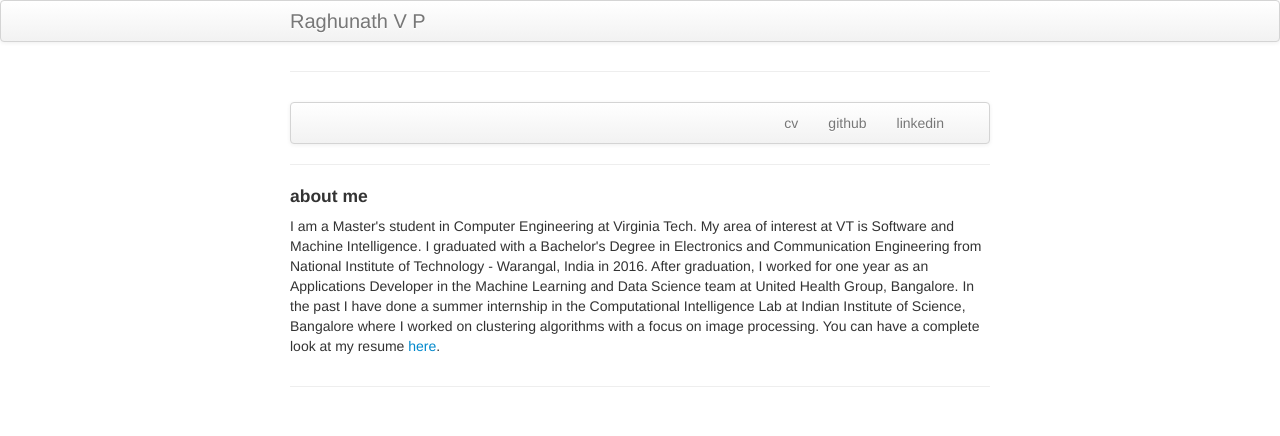
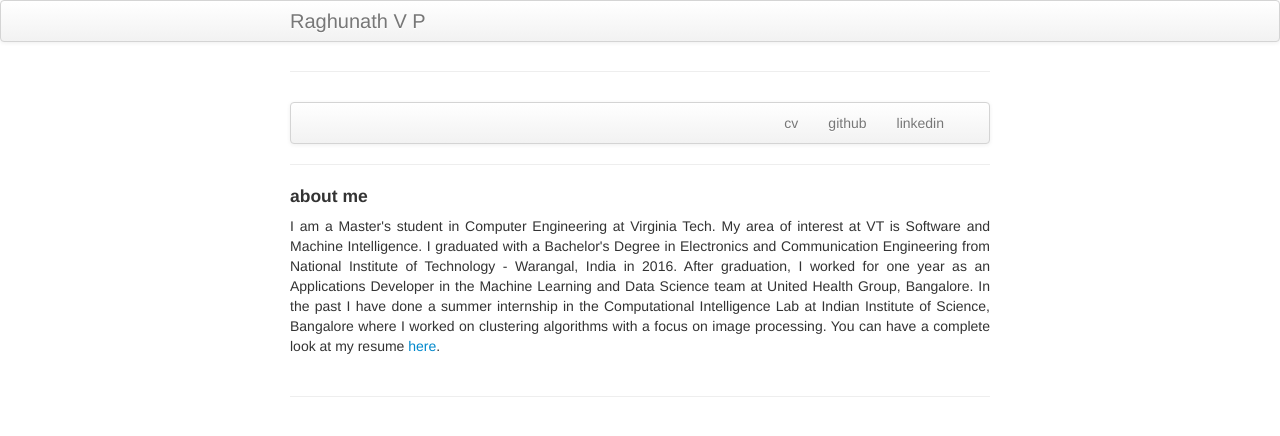
Before and after one commit to rvp22/rvp22.github.io, a Jekyll site: the page built from index.md, in a window 1280 px wide. Shown: the top 436 px of the page. Built offline with Jekyll 4.4.1, drawn with Linux system fonts in a browser that asks for light colours.

Commit message:
Update index.md

```diff
--- a/index.md
+++ b/index.md
@@ -18,8 +18,10 @@ description: Raghunath Virginia Tech Resume
 <div class="about me">
 <h4><a name="about me"></a>about me</h4>
 
+<p align="justify">
 I am a Master's student in Computer Engineering at Virginia Tech. My area of interest at VT is Software and Machine Intelligence.
 
 I graduated with a Bachelor's Degree in Electronics and Communication Engineering from National Institute of Technology - Warangal, India in 2016. After graduation, I worked for one year as an Applications Developer in the Machine Learning and Data Science team at United Health Group, Bangalore. In the past I have done a summer internship in the Computational Intelligence Lab at Indian Institute of Science, Bangalore where I worked on clustering algorithms with a focus on image processing. You can have a complete look at my resume <a href="{{ BASE_PATH }}/assets/raghunath_cv.pdf">here</a>.
 
+</p>
 </div>
```
